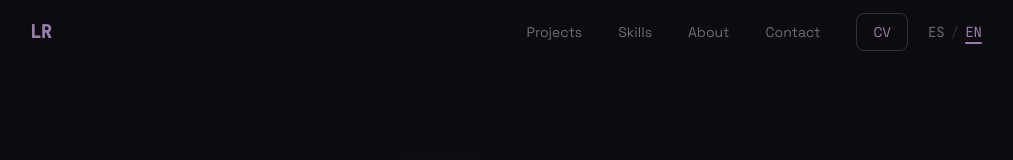
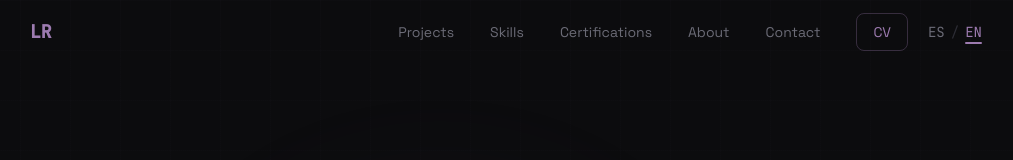
Before and after one commit to laylarodas/layla-portfolio, a React (Vite) app: page / in a window 1280 px wide. Shown: the top 160 px of the page, without its empty margins (130-1143 px from the left). Built offline with nearby package versions, Linux system fonts and the light colour scheme.

Commit message:
feat: add experience/certifications timeline section with mobile collapse

```diff
--- a/src/App.jsx
+++ b/src/App.jsx
@@ -4,6 +4,7 @@ import ScrollToTop from './components/ScrollToTop'
 import Hero from './sections/Hero'
 import Projects from './sections/Projects'
 import Skills from './sections/Skills'
+import Experience from './sections/Experience'
 import About from './sections/About'
 import Contact from './sections/Contact'
 
@@ -15,6 +16,7 @@ function App() {
         <Hero />
         <Projects />
         <Skills />
+        <Experience />
         <About />
         <Contact />
       </main>
--- a/src/components/Navbar.jsx
+++ b/src/components/Navbar.jsx
@@ -13,6 +13,7 @@ function Navbar() {
   const navLinks = [
     { name: t('nav.projects'), href: '#projects', id: 'projects' },
     { name: t('nav.skills'), href: '#skills', id: 'skills' },
+    { name: t('nav.experience'), href: '#experience', id: 'experience' },
     { name: t('nav.about'), href: '#about', id: 'about' },
     { name: t('nav.contact'), href: '#contact', id: 'contact' },
   ]
@@ -27,7 +28,7 @@ function Navbar() {
 
   // Detect active section based on scroll position
   useEffect(() => {
-    const sections = ['projects', 'skills', 'about', 'contact']
+    const sections = ['projects', 'skills', 'experience', 'about', 'contact']
 
     const handleScroll = () => {
       const scrollPosition = window.scrollY + 150
--- a/src/i18n/en.json
+++ b/src/i18n/en.json
@@ -2,6 +2,7 @@
   "nav": {
     "projects": "Projects",
     "skills": "Skills",
+    "experience": "Certifications",
     "about": "About",
     "contact": "Contact",
     "cv": "CV"
@@ -74,6 +75,50 @@
     },
     "or": "or email me directly at"
   },
+  "experience": {
+    "tag": "<certifications>",
+    "title": "Courses & Certifications",
+    "showMore": "Show more courses",
+    "showLess": "Show less",
+    "certs": {
+      "java": {
+        "title": "Java Programming: Solving Problems with Software",
+        "institution": "Duke University · Coursera",
+        "date": "Oct 2025",
+        "description": "Java programming fundamentals, problem-solving and algorithm design."
+      },
+      "ml": {
+        "title": "Supervised Machine Learning",
+        "institution": "DeepLearning.AI",
+        "date": "Oct 2025",
+        "description": "Linear regression, classification and supervised learning fundamentals."
+      },
+      "datascience": {
+        "title": "Introduction to Data Science",
+        "institution": "Cisco",
+        "date": "Oct 2024",
+        "description": "Data science fundamentals, analysis and visualization concepts."
+      },
+      "reactts": {
+        "title": "React and TypeScript",
+        "institution": "Udemy",
+        "date": "Mar 2024",
+        "description": "Building React applications with static typing using TypeScript."
+      },
+      "mern": {
+        "title": "Master ReactJS, Hooks, MERN, NodeJS",
+        "institution": "Udemy",
+        "date": "Jan 2024",
+        "description": "Full MERN stack: MongoDB, Express, React and Node.js."
+      },
+      "responsive": {
+        "title": "Responsive Web Design",
+        "institution": "freeCodeCamp",
+        "date": "Mar 2021",
+        "description": "HTML, CSS and responsive design for multiple devices."
+      }
+    }
+  },
   "footer": {
     "role": "Junior Backend Developer"
   },
--- a/src/i18n/es.json
+++ b/src/i18n/es.json
@@ -2,6 +2,7 @@
   "nav": {
     "projects": "Proyectos",
     "skills": "Skills",
+    "experience": "Cursos",
     "about": "Sobre mí",
     "contact": "Contacto",
     "cv": "CV"
@@ -74,6 +75,50 @@
     },
     "or": "o escríbeme directamente a"
   },
+  "experience": {
+    "tag": "<cursos>",
+    "title": "Cursos y Certificaciones",
+    "showMore": "Ver más cursos",
+    "showLess": "Ver menos",
+    "certs": {
+      "java": {
+        "title": "Java Programming: Solving Problems with Software",
+        "institution": "Duke University · Coursera",
+        "date": "Oct 2025",
+        "description": "Fundamentos de programación en Java, resolución de problemas y diseño de algoritmos."
+      },
+      "ml": {
+        "title": "Supervised Machine Learning",
+        "institution": "DeepLearning.AI",
+        "date": "Oct 2025",
+        "description": "Regresión lineal, clasificación y fundamentos de aprendizaje automático supervisado."
+      },
+      "datascience": {
+        "title": "Introduction to Data Science",
+        "institution": "Cisco",
+        "date": "Oct 2024",
+        "description": "Conceptos fundamentales de ciencia de datos, análisis y visualización."
+      },
+      "reactts": {
+        "title": "React and TypeScript",
+        "institution": "Udemy",
+        "date": "Mar 2024",
+        "description": "Desarrollo de aplicaciones React con tipado estático usando TypeScript."
+      },
+      "mern": {
+        "title": "Master ReactJS, Hooks, MERN, NodeJS",
+        "institution": "Udemy",
+        "date": "Ene 2024",
+        "description": "Stack MERN completo: MongoDB, Express, React y Node.js."
+      },
+      "responsive": {
+        "title": "Responsive Web Design",
+        "institution": "freeCodeCamp",
+        "date": "Mar 2021",
+        "description": "HTML, CSS y diseño web adaptable a diferentes dispositivos."
+      }
+    }
+  },
   "footer": {
     "role": "Junior Backend Developer"
   },
--- /dev/null
+++ b/src/sections/Experience.jsx
@@ -0,0 +1,142 @@
+import { useEffect, useRef, useState } from 'react'
+import { useTranslation } from '../context/LanguageContext'
+
+const certifications = [
+  { key: 'java', icon: '☕' },
+  { key: 'ml', icon: '🤖' },
+  { key: 'datascience', icon: '📊' },
+  { key: 'reactts', icon: '⚛️' },
+  { key: 'mern', icon: '🔗' },
+  { key: 'responsive', icon: '📱' },
+]
+
+const INITIAL_MOBILE_COUNT = 3
+
+function Experience() {
+  const { t } = useTranslation()
+  const sectionRef = useRef(null)
+  const [showAll, setShowAll] = useState(false)
+  const [isMobile, setIsMobile] = useState(false)
+
+  // Detect mobile viewport
+  useEffect(() => {
+    const checkMobile = () => setIsMobile(window.innerWidth < 768)
+    checkMobile()
+    window.addEventListener('resize', checkMobile)
+    return () => window.removeEventListener('resize', checkMobile)
+  }, [])
+
+  useEffect(() => {
+    const observer = new IntersectionObserver(
+      (entries) => {
+        entries.forEach((entry) => {
+          if (entry.isIntersecting) {
+            entry.target.classList.add('visible')
+          }
+        })
+      },
+      { threshold: 0.1 }
+    )
+
+    const elements = sectionRef.current?.querySelectorAll('.scroll-animate')
+    elements?.forEach((el) => observer.observe(el))
+
+    return () => observer.disconnect()
+  }, [showAll])
+
+  // Show all on desktop, limited on mobile unless expanded
+  const visibleCerts = isMobile && !showAll
+    ? certifications.slice(0, INITIAL_MOBILE_COUNT)
+    : certifications
+
+  const hasMoreCerts = certifications.length > INITIAL_MOBILE_COUNT
+
+  return (
+    <section id="experience" className="py-24 md:py-32 relative" ref={sectionRef}>
+      <div className="section-container">
+        {/* Section header */}
+        <div className="mb-16 scroll-animate">
+          <div className="flex items-center gap-3 mb-4">
+            <span className="text-accent font-mono text-sm">{t('experience.tag')}</span>
+            <div className="h-px flex-1 bg-gradient-to-r from-accent/30 to-transparent max-w-32" />
+          </div>
+          <h2 className="text-3xl md:text-4xl font-bold text-text-primary tracking-tight">
+            {t('experience.title')}
+          </h2>
+        </div>
+
+        {/* Timeline */}
+        <div className="relative">
+          {/* Vertical line */}
+          <div className="absolute left-4 md:left-1/2 top-0 bottom-0 w-px bg-gradient-to-b from-accent/50 via-surface-600 to-transparent md:-translate-x-px" />
+
+          <div className="space-y-8 md:space-y-12">
+            {visibleCerts.map((cert, index) => (
+              <div
+                key={cert.key}
+                className={`scroll-animate relative flex items-start gap-6 md:gap-0 ${
+                  index % 2 === 0 ? 'md:flex-row' : 'md:flex-row-reverse'
+                }`}
+                style={{ transitionDelay: `${index * 100}ms` }}
+              >
+                {/* Timeline dot */}
+                <div className="absolute left-4 md:left-1/2 w-3 h-3 bg-accent rounded-full ring-4 ring-surface-900 md:-translate-x-1.5 z-10" />
+
+                {/* Content */}
+                <div className={`ml-12 md:ml-0 md:w-1/2 ${index % 2 === 0 ? 'md:pr-12 md:text-right' : 'md:pl-12'}`}>
+                  <div className="card p-5 hover:border-accent/40">
+                    <div className={`flex items-start gap-3 mb-3 ${index % 2 === 0 ? 'md:flex-row-reverse' : ''}`}>
+                      <span className="text-2xl">{cert.icon}</span>
+                      <div className={index % 2 === 0 ? 'md:text-right' : ''}>
+                        <h3 className="text-text-primary font-semibold text-sm md:text-base">
+                          {t(`experience.certs.${cert.key}.title`)}
+                        </h3>
+                        <p className="text-accent text-xs font-mono mt-1">
+                          {t(`experience.certs.${cert.key}.institution`)}
+                        </p>
+                      </div>
+                    </div>
+                    <p className="text-text-muted text-sm leading-relaxed mb-3">
+                      {t(`experience.certs.${cert.key}.description`)}
+                    </p>
+                    <span className="inline-block text-xs font-mono text-text-muted bg-surface-700/50 px-2 py-1 rounded">
+                      {t(`experience.certs.${cert.key}.date`)}
+                    </span>
+                  </div>
+                </div>
+              </div>
+            ))}
+          </div>
+        </div>
+
+        {/* Show more button - only on mobile */}
+        {isMobile && hasMoreCerts && (
+          <div className="mt-10 flex justify-center">
+            <button
+              onClick={() => setShowAll(!showAll)}
+              className="group flex items-center gap-2 px-6 py-3 text-sm font-medium text-accent border border-accent/30 rounded-lg hover:bg-accent/10 hover:border-accent/50 transition-all duration-300"
+            >
+              {showAll ? (
+                <>
+                  <span>{t('experience.showLess')}</span>
+                  <svg className="w-4 h-4 transition-transform group-hover:-translate-y-0.5" fill="none" viewBox="0 0 24 24" stroke="currentColor" strokeWidth={2}>
+                    <path strokeLinecap="round" strokeLinejoin="round" d="M5 15l7-7 7 7" />
+                  </svg>
+                </>
+              ) : (
+                <>
+                  <span>{t('experience.showMore')} ({certifications.length - INITIAL_MOBILE_COUNT})</span>
+                  <svg className="w-4 h-4 transition-transform group-hover:translate-y-0.5" fill="none" viewBox="0 0 24 24" stroke="currentColor" strokeWidth={2}>
+                    <path strokeLinecap="round" strokeLinejoin="round" d="M19 9l-7 7-7-7" />
+                  </svg>
+                </>
+              )}
+            </button>
+          </div>
+        )}
+      </div>
+    </section>
+  )
+}
+
+export default Experience
```
